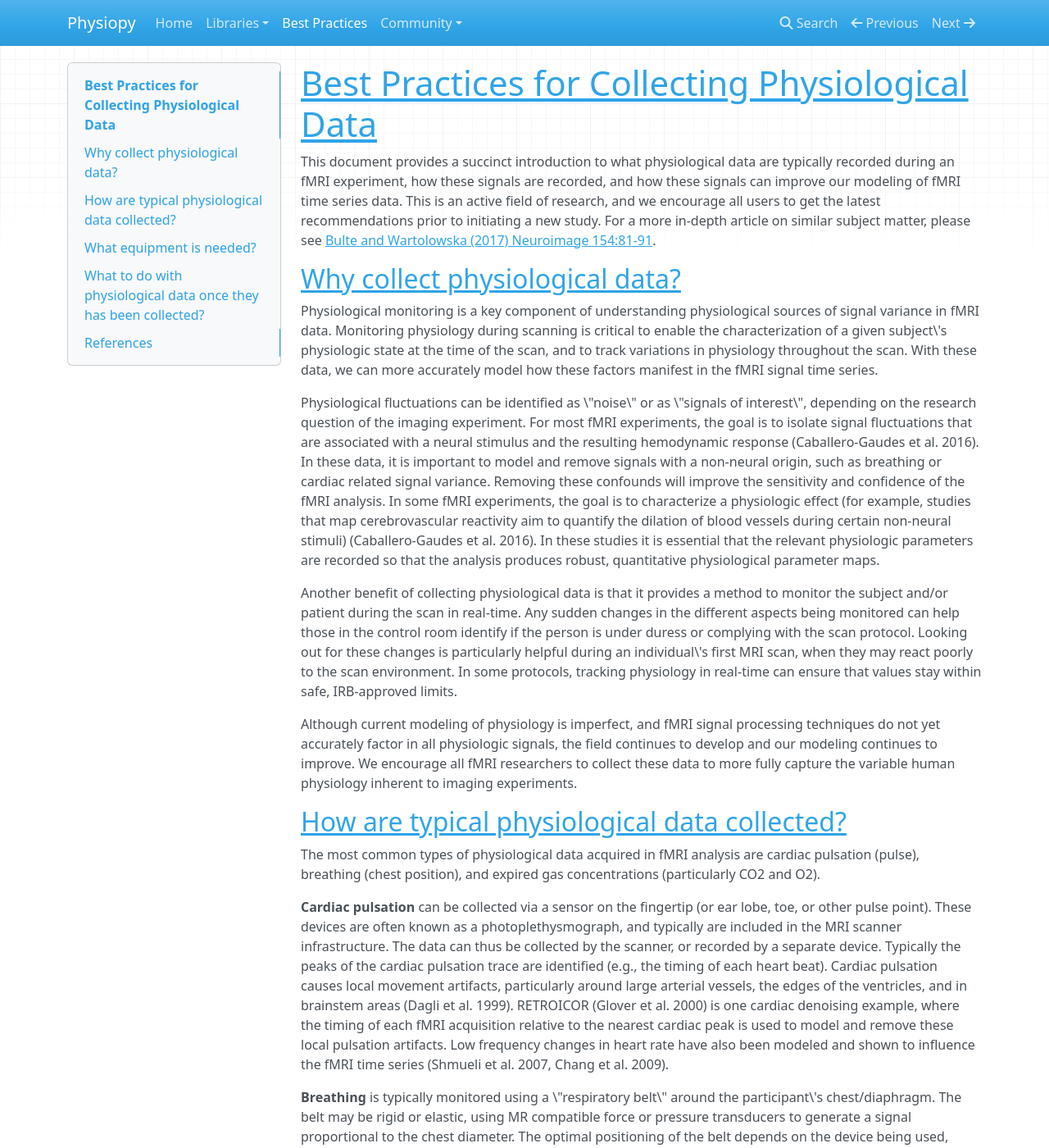
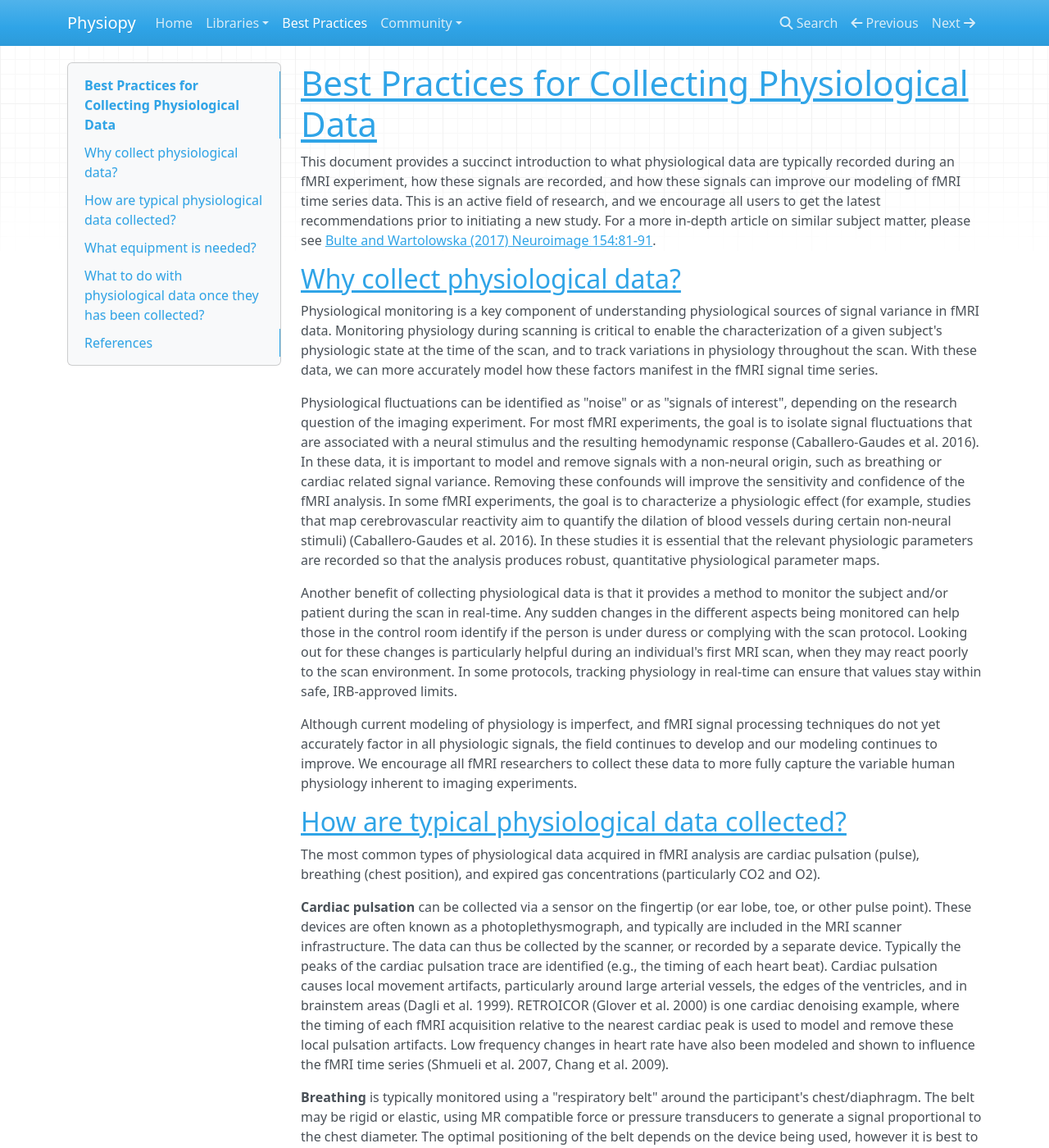
Before and after one commit to physiopy/physiopy.github.io, an MkDocs documentation site: the page built from docs/best_practices.md, in a window 1280 px wide and 1400 px high. Shown: the whole window at 82% size. Built offline with MkDocs 1.6.1, drawn with Linux system fonts in a browser that asks for light colours; nearby versions of some CDN libraries; some of the changed text lies outside the part shown.

Commit message:
[FIX] remove escaping characters that are rendered in the html

```diff
--- a/docs/best_practices.md
+++ b/docs/best_practices.md
@@ -16,13 +16,13 @@ study. For a more in-depth article on similar subject matter, please see
 Physiological monitoring is a key component of understanding
 physiological sources of signal variance in fMRI data. Monitoring
 physiology during scanning is critical to enable the characterization of
-a given subject\'s physiologic state at the time of the scan, and to
+a given subject's physiologic state at the time of the scan, and to
 track variations in physiology throughout the scan. With these data, we
 can more accurately model how these factors manifest in the fMRI signal
 time series.
 
-Physiological fluctuations can be identified as \"noise\" or as
-\"signals of interest\", depending on the research question of the
+Physiological fluctuations can be identified as "noise" or as
+"signals of interest", depending on the research question of the
 imaging experiment. For most fMRI experiments, the goal is to isolate
 signal fluctuations that are associated with a neural stimulus and the
 resulting hemodynamic response (Caballero-Gaudes et al. 2016). In these
@@ -42,7 +42,7 @@ method to monitor the subject and/or patient during the scan in
 real-time. Any sudden changes in the different aspects being monitored
 can help those in the control room identify if the person is under
 duress or complying with the scan protocol. Looking out for these
-changes is particularly helpful during an individual\'s first MRI scan,
+changes is particularly helpful during an individual's first MRI scan,
 when they may react poorly to the scan environment. In some protocols,
 tracking physiology in real-time can ensure that values stay within
 safe, IRB-approved limits.
@@ -76,14 +76,14 @@ pulsation artifacts. Low frequency changes in heart rate have also been
 modeled and shown to influence the fMRI time series (Shmueli et al.
 2007, Chang et al. 2009).
 
-**Breathing** is typically monitored using a \"respiratory belt\" around
-the participant\'s chest/diaphragm. The belt may be rigid or elastic,
+**Breathing** is typically monitored using a "respiratory belt" around
+the participant's chest/diaphragm. The belt may be rigid or elastic,
 using MR compatible force or pressure transducers to generate a signal
 proportional to the chest diameter. The optimal positioning of the belt
 depends on the device being used, however it is best to be fairly
 consistent in how the belt is worn throughout a study. In some labs,
 multiple belts are used to better capture different types of breathing
-styles (e.g., \"chest breathing\" versus \"belly breathing\"). Often a
+styles (e.g., "chest breathing" versus "belly breathing"). Often a
 belt is incorporated into the MRI scanner infrastructure, and these data
 can be collected by the scanner or recorded by a separate device. The
 peaks and troughs of the breathing trace are identified, which can
@@ -123,7 +123,7 @@ abbreviated as PETCO2 and PETO2) (Bengtsson et al. 2001, McSwain et al.
 that rests just below the nostrils) or face mask that is connected to a
 gas analyzer in the control room. The resulting data shows the
 fluctuations in CO2 and O2 across every breath; an algorithm must
-extract the \"end-tidal\" values.
+extract the "end-tidal" values.
 
 [What equipment is needed?](#howtocollectphysdata)
 -------------------------
```
